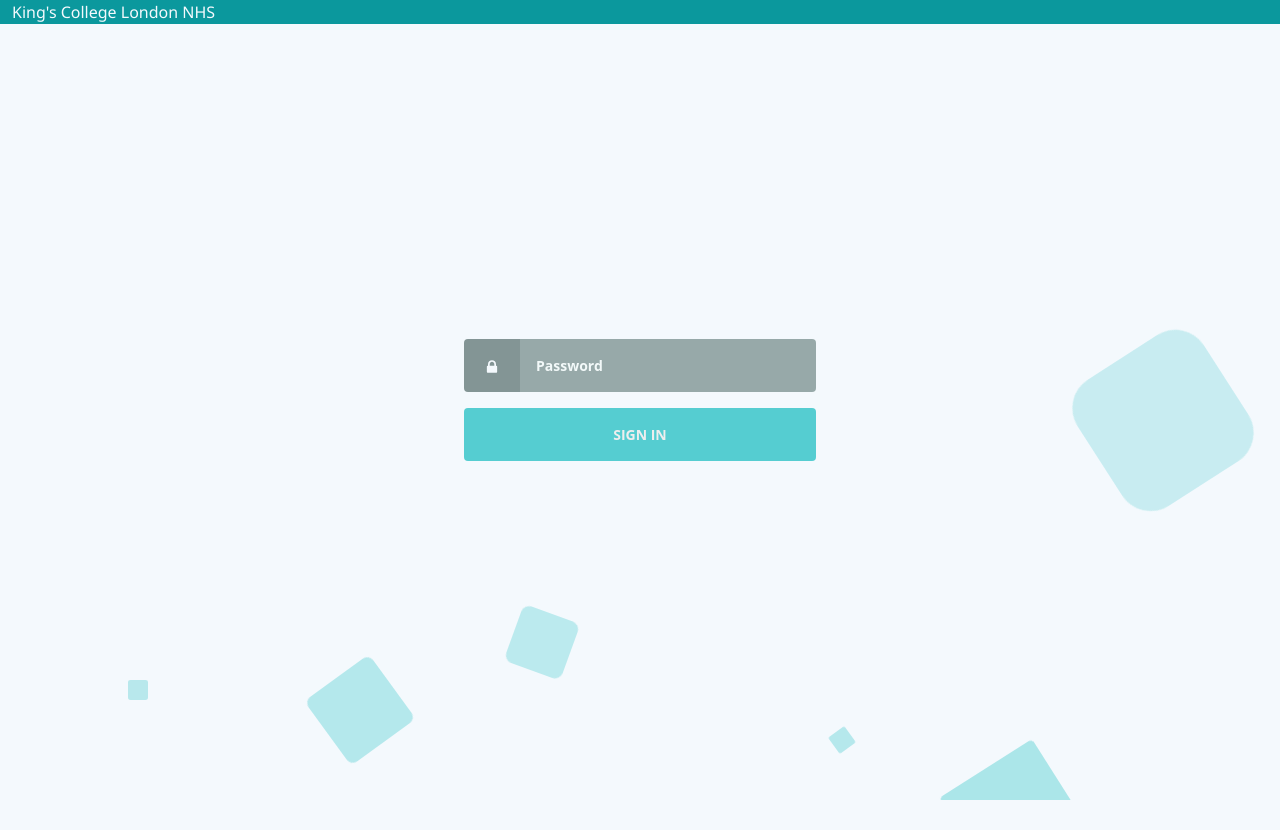
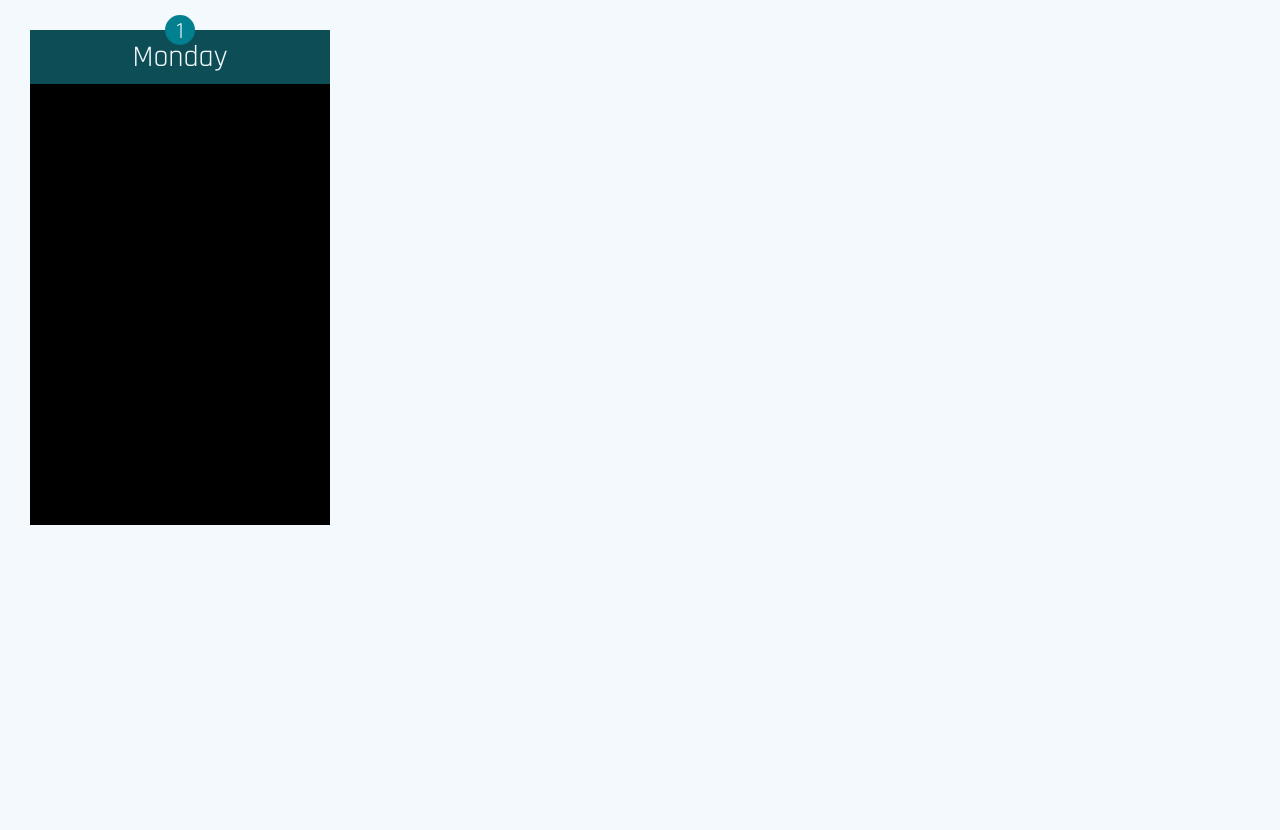
Before and after one commit to danilo-archive/bloodtest-diary, a React (Create React App) app in the folder client/: page / in a window 1280 px wide. Before the commit the page ends 800 px from the top, so only its background shows below. Built offline with nearby package versions, Linux system fonts and the light colour scheme.

Commit message:
Notification icon and WeekDaySection

```diff
--- a/client/public/index.html
+++ b/client/public/index.html
@@ -13,6 +13,10 @@
       homescreen on Android. See https://developers.google.com/web/fundamentals/web-app-manifest/
     -->
     <link rel="manifest" href="%PUBLIC_URL%/manifest.json" />
+    <link
+      href="https://fonts.googleapis.com/css?family=Rajdhani"
+      rel="stylesheet"
+    />
     <!--
       Notice the use of %PUBLIC_URL% in the tags above.
       It will be replaced with the URL of the `public` folder during the build.
--- a/client/src/components/App.js
+++ b/client/src/components/App.js
@@ -1,16 +1,14 @@
-import React, { Component } from 'react';
-import Header from './header.js';
-import './App.css';
+import React, { Component } from "react";
+import Header from "./header.js";
+import "./App.css";
 
-import Login from './login';
-
+import Login from "./login";
+import CalendarDay from "./calendar/CalendarDay";
 class App extends Component {
   render() {
     return (
       <div>
-        <Header />
-        {this.props.children}
-        <Login />
+        <CalendarDay />
       </div>
     );
   }
--- /dev/null
+++ b/client/src/components/Label.js
@@ -0,0 +1,8 @@
+import React from "react";
+import styled from "styled-components";
+
+export default styled.p`
+  margin: auto;
+  font-family: "Rajdhani", sans-serif;
+  font-size: ${props => props.fontSize || `150%`};
+`;
--- /dev/null
+++ b/client/src/components/calendar/CalendarDay.js
@@ -0,0 +1,29 @@
+import React from "react";
+import styled from "styled-components";
+
+import WeekDaySection from "./WeekDaySection";
+
+class CalendarDay extends React.Component {
+  render() {
+    return (
+      <>
+        <div
+          style={{
+            margin: "30px",
+            padding: "30px",
+            width: "300px",
+            height: "495px",
+            backgroundColor: "black",
+            padding: "0"
+          }}
+        >
+          <WeekDaySection
+            dayNumber={this.props.dayNumber ? this.props.dayNumber : "1"}
+          />
+        </div>
+      </>
+    );
+  }
+}
+
+export default CalendarDay;
--- /dev/null
+++ b/client/src/components/calendar/NotificationIcon.js
@@ -0,0 +1,28 @@
+import React from "react";
+import styled from "styled-components";
+
+import Label from "../Label";
+
+const Circle = styled.div`
+  background-color: #028090;
+  border-radius: 50%;
+
+  display: flex;
+  width: 30px;
+  height: 30px;
+  padding: 0;
+  align-items: center;
+  position: absolute;
+  margin: auto;
+  overflow: hidden;
+`;
+
+export default props => {
+  return (
+    <>
+      <Circle style={{ top: props.top, left: props.left }}>
+        <Label fontSize="23px">{props.text ? props.text : ``}</Label>
+      </Circle>
+    </>
+  );
+};
--- /dev/null
+++ b/client/src/components/calendar/WeekDaySection.js
@@ -0,0 +1,28 @@
+import React from "react";
+import styled from "styled-components";
+
+import NotificationIcon from "./NotificationIcon";
+import Label from "../Label";
+
+const WeekDayDiv = styled.div`
+  width: 100%;
+  height: 11%;
+  background-color: #0d4e56;
+  display: flex;
+  top: 0;
+  text-align: center;
+  flex-direction: column;
+  justify-content: center;
+`;
+const WeekDaySection = props => {
+  return (
+    <>
+      <WeekDayDiv>
+        <NotificationIcon text="1" top="15px" left="165px" />
+        <Label fontSize={"30px"}>Monday</Label>
+      </WeekDayDiv>
+    </>
+  );
+};
+
+export default WeekDaySection;
--- a/client/src/components/header.css
+++ b/client/src/components/header.css
@@ -1,4 +1,3 @@
-
 #titlebar {
   z-index: 1;
   padding: 4px;
@@ -24,7 +23,6 @@
   font-size: 16px;
   margin-left: 8px;
   overflow-x: hidden;
-
 }
 #window-title span {
   overflow: hidden;
@@ -62,10 +60,10 @@
 }
 
 #window-controls .button:hover {
-  background: rgba(255,255,255,0.2);
+  background: rgba(255, 255, 255, 0.2);
   opacity: 1;
 }
 
 #window-controls #close-button:hover {
-  background: #E81123;
+  background: #e81123;
 }
--- a/client/src/index.js
+++ b/client/src/index.js
@@ -1,20 +1,18 @@
-import React from 'react';
-import ReactDOM from 'react-dom';
-import App from './components/App.js';
-import Login from './components/login';
-import * as serviceWorker from './serviceWorker';
+import React from "react";
+import ReactDOM from "react-dom";
+import App from "./components/App.js";
+import Login from "./components/login";
+import * as serviceWorker from "./serviceWorker";
 
-import { Route, Link, BrowserRouter as Router, Switch } from 'react-router-dom'
+import { Route, Link, BrowserRouter as Router, Switch } from "react-router-dom";
 
 const routing = (
   <Router>
-    <Route path = "/" component = {App}>
+    <Route path="/" component={App} />
+  </Router>
+);
 
-    </Route>
-  </Router>
-)
-
-ReactDOM.render(routing, document.getElementById('root'));
+ReactDOM.render(routing, document.getElementById("root"));
 
 // If you want your app to work offline and load faster, you can change
 // unregister() to register() below. Note this comes with some pitfalls.
```
Also changed, not shown: client/package.json (+4 -3 lines), client/src/actions/action.js (deleted), client/src/reducers/reducers.js (deleted), 1 other file (tests, documents, lock files or other folders).
